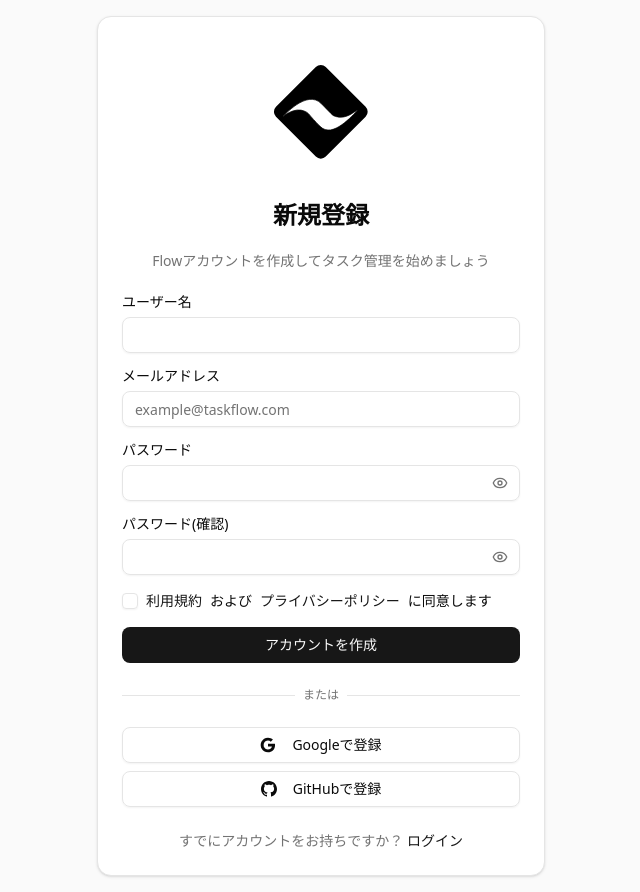
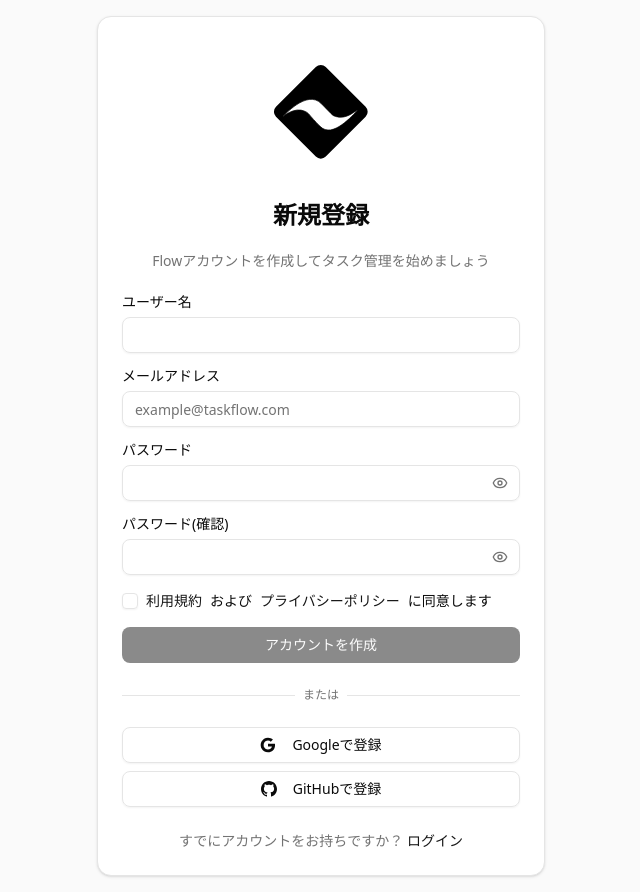
Before and after one commit to shoha-ryo/slideMemo, a Next.js app in the folder my-next-app/: page /register in a window 1280 px wide. Shown: the whole page, without its empty margins (319-959 px from the left). Built offline with nearby package versions, Linux system fonts and the light colour scheme.

Commit message:
fix: 新規登録時のパスワード入力のプログレスバーを修正

```diff
--- a/my-next-app/src/app/(auth)/register/page.tsx
+++ b/my-next-app/src/app/(auth)/register/page.tsx
@@ -1,17 +1,6 @@
 "use client";
 
-// import { useState } from "react";
-// import { useRouter } from "next/navigation";
-// import { createUserWithEmailAndPassword } from "firebase/auth";
-// import { auth } from "@/lib/firebase";
-// import { syncUser } from "../actions/syncUser";
-
-// export default function SignUpPage() {
-
-// "use client"
-
-// import { useRouter } from "next/router";
-import { useState } from "react";
+import { useState, useEffect } from "react";
 import { useForm } from "react-hook-form";
 import { zodResolver } from "@hookform/resolvers/zod";
 import { z } from "zod";
@@ -96,12 +85,6 @@ export default function RegisterPage() {
     label: "",
     color: "",
   });
-
-  // const [email, setEmail] = useState("");
-  // const [error, setError] = useState<string | null>(null);
-  // const [loading, setLoading] = useState(false);
-  // const router = useRouter();
-
   const form = useForm<RegisterFormData>({
     resolver: zodResolver(registerSchema),
     defaultValues: {
@@ -112,47 +95,16 @@ export default function RegisterPage() {
       agreeToTerms: false,
     },
   });
+  const password = form.watch("password");
+  const { isValid } = form.formState;
 
-  //   const handleSubmit = async (e: React.FormEvent) => {
-  //   e.preventDefault(); // 再読み込みを停止させる（状態リセットや非同期処理の中断を防ぐため）
-  //   setError(null); // エラーメッセージをリセット（前回のエラーを表示させない）
-  //   setLoading(true);
-
-  //   try {
-  //     const userCredential = await createUserWithEmailAndPassword(
-  //       auth,
-  //       email,
-  //       password,
-  //     );
-  //     const user = userCredential.user;
-
-  //     await syncUser({
-  //       uid: user.uid,
-  //       email: user.email ?? "",
-  //       displayName: user.displayName ?? "名無しユーザー",
-  //     });
-  //     router.push("/dashboard");
-  //   } catch (err) {
-  //     if (err instanceof Error) {
-  //       setError(err.message);
-  //     } else {
-  //       setError("予期せぬエラーが発生しました");
-  //     }
-  //   } finally {
-  //     setLoading(false);
-  //   }
-  // };
-
-  const password = form.watch("password");
-
-  // Update password strength when password changes
-  useState(() => {
+  useEffect(() => {
     if (password) {
       setPasswordStrength(calculatePasswordStrength(password));
     } else {
       setPasswordStrength({ score: 0, label: "", color: "" });
     }
-  });
+  }, [password]);
 
   // Password requirements
   const requirements = [
@@ -264,7 +216,7 @@ export default function RegisterPage() {
                         <div className="flex items-center gap-2">
                           <Progress
                             value={passwordStrength.score}
-                            className="h-1.5"
+                            className={`h-1.5 ${passwordStrength.color}`}
                           />
                           <span className="text-xs text-muted-foreground">
                             {passwordStrength.label}
@@ -387,7 +339,11 @@ export default function RegisterPage() {
                 )}
               />
 
-              <Button type="submit" className="w-full" disabled={isLoading}>
+              <Button
+                type="submit"
+                className="w-full"
+                disabled={isLoading || !isValid}
+              >
                 {isLoading ? "登録中..." : "アカウントを作成"}
               </Button>
             </form>
--- a/my-next-app/src/components/ui/progress.tsx
+++ b/my-next-app/src/components/ui/progress.tsx
@@ -15,13 +15,15 @@ function Progress({
       data-slot="progress"
       className={cn(
         "bg-primary/20 relative h-2 w-full overflow-hidden rounded-full",
-        className,
       )}
       {...props}
     >
       <ProgressPrimitive.Indicator
         data-slot="progress-indicator"
-        className="bg-primary h-full w-full flex-1 transition-all"
+        className={cn(
+          "bg-primary h-full w-full flex-1 transition-all",
+          className,
+        )}
         style={{ transform: `translateX(-${100 - (value || 0)}%)` }}
       />
     </ProgressPrimitive.Root>
```
